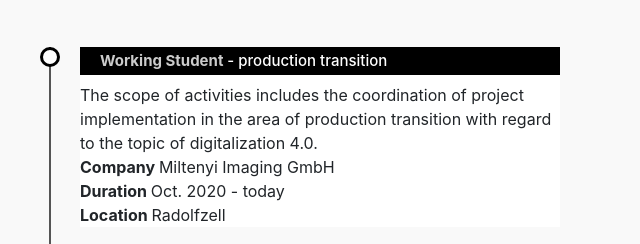
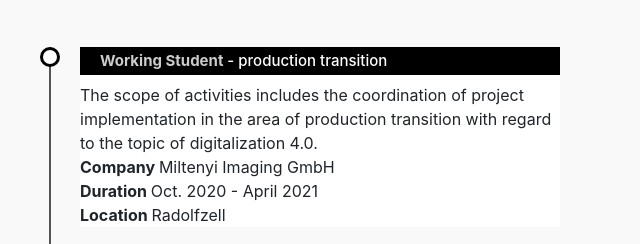
Before and after one commit to VanessaRathke/VanessaRathke, a plain HTML site: page index.html in a window 1280 px wide. Shown: the part 2359-2603 px from the top of the page, 635-1275 px from the left. Drawn offline with nearby package versions, Linux system fonts and the light colour scheme.

Commit message:
Update index.html
milteny datum

```diff
--- a/index.html
+++ b/index.html
@@ -215,7 +215,7 @@
 									the area of production transition with regard to the topic of digitalization
 									4.0.<br>
 									<b>Company </b>Miltenyi Imaging GmbH<br>
-									<b>Duration </b>Oct. 2020 - today<br>
+									<b>Duration </b>Oct. 2020 - April 2021<br>
 									<b>Location </b>Radolfzell
 								</p>
 							</li>
```
